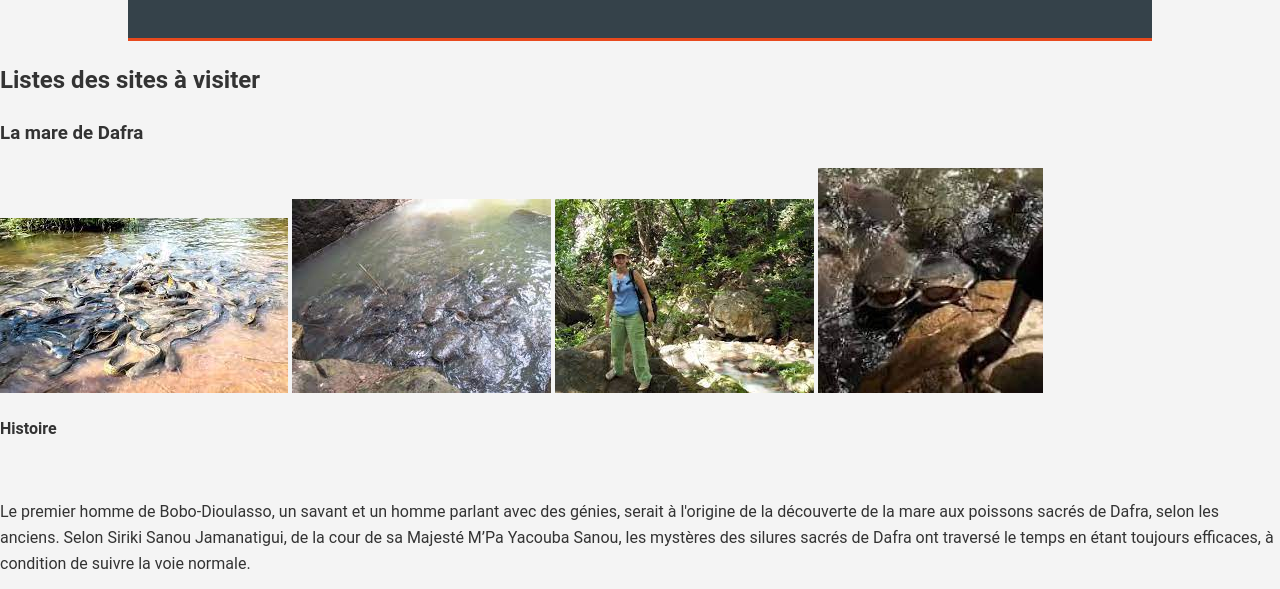
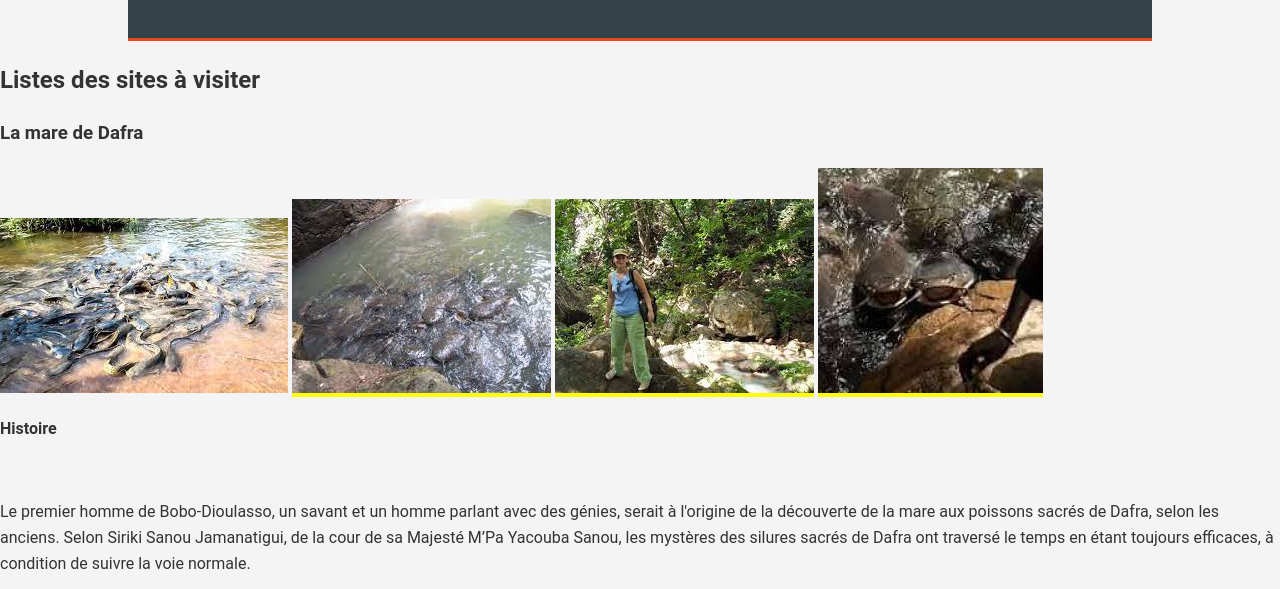
Before and after one commit to YANE-123/Rachidatou-Traor-Risnata-Traor-, a plain HTML site: page dafra.HTML in a window 1280 px wide. Shown: the part 153-742 px from the top of the page. Drawn offline with Linux system fonts and the light colour scheme.

Commit message:
Update dafra.HTML

```diff
--- a/dafra.HTML
+++ b/dafra.HTML
@@ -28,9 +28,9 @@
 <h2>Listes des sites à visiter</h2>
 <h3>La mare de Dafra</h3>
 <img src="pat3dafra.jpeg" alt="La mare de Dafra ">
-<img src="pat3im1.jpeg" alt="La mare de Dafra ">
-<img src="pat3im2.jpeg" alt="La mare de Dafra ">
-<img src="pat3im3.jpeg" alt="La mare de Dafra ">
+ <mark><a href="pat3im1.jpeg" title="cliquez pour agrandir"><img src="pat3im1.jpeg"></a></mark>
+ <mark> <a href="pat3im2.jpeg" title="cliquez pour agrandir"><img src="pat3im2.jpeg"></a></mark>
+ <mark> <a href="pat3im3.jpeg"title="cliquez pour agrandir"><img src="pat3im3.jpeg"></a></mark>
 <p><b>Histoire</b></p><br>
 <p>Le premier homme de Bobo-Dioulasso, un savant et un homme parlant avec des génies, serait à l'origine de la découverte de la mare aux poissons sacrés de Dafra, selon les anciens. Selon Siriki Sanou Jamanatigui, de la cour de sa Majesté M’Pa Yacouba Sanou, les mystères des silures sacrés de Dafra ont traversé le temps en étant toujours efficaces, à condition de suivre la voie normale.</p>
 <p>Dafra, c’était du temps des anciens, le lieu qui permettait à la région de se prémunir ou d’affronter les attaques des étrangers, d’émettre des vœux afin d’obtenir la grâce divine. Convertis à l’islam, les Bobo ont également changé certaines méthodes. Parce qu’à la pratique animiste s’est arrimée les préceptes islamiques dans les vœux recherchés auprès de Dafra. Depuis, et c’est le lieu peut-être de le signaler, les départs pour Dafra surtout de personne étrangère doivent être signalée à la cour royale et auprès des anciens qui ont le savoir nécessaire pour faire le boulot. Dafra, autrefois, était un lieu où la région se prémunissait ou affrontait les attaques des étrangers, et où les vœux étaient émis pour obtenir la grâce divine. Avec la conversion des Bobo à l'islam, certaines méthodes ont été modifiées en intégrant les préceptes islamiques aux vœux. Depuis, les départs pour Dafra, surtout de personnes étrangères, doivent être signalés à la cour royale et auprès des anciens, qui possèdent le savoir nécessaire pour accomplir ces rites.</p>
```
